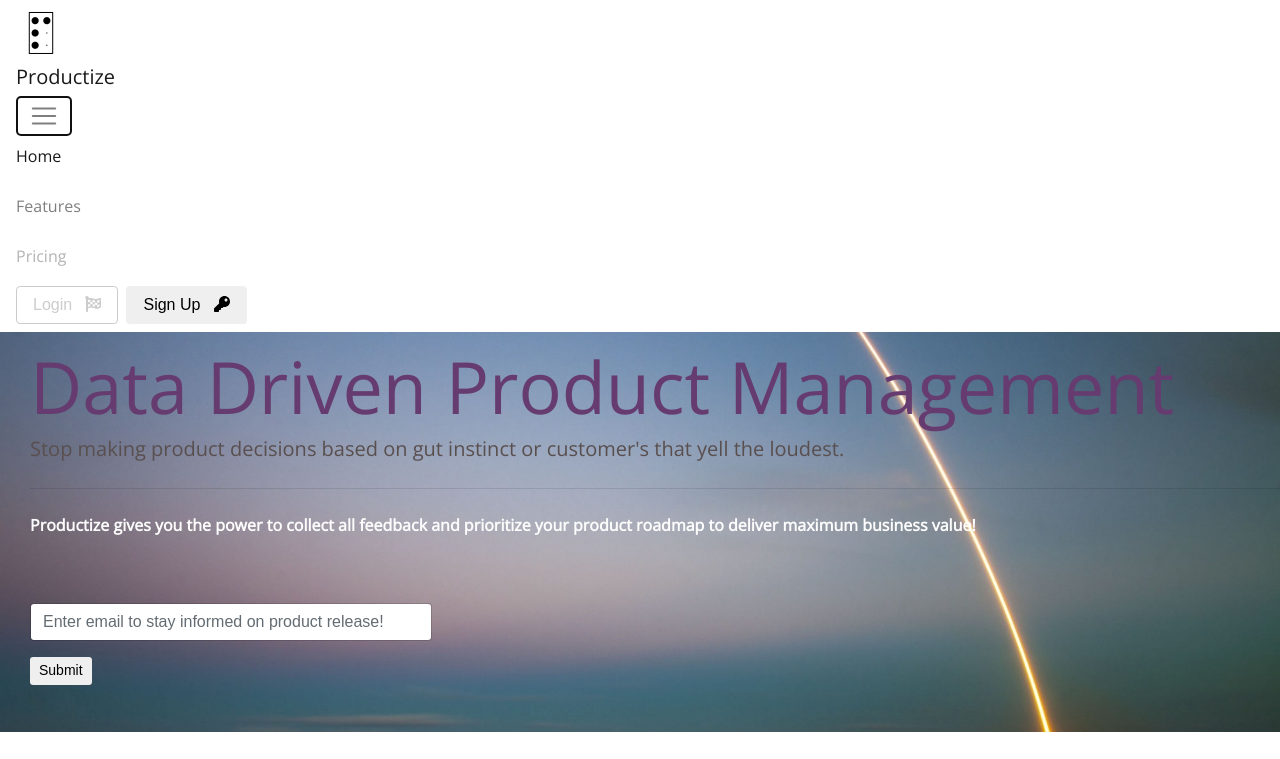
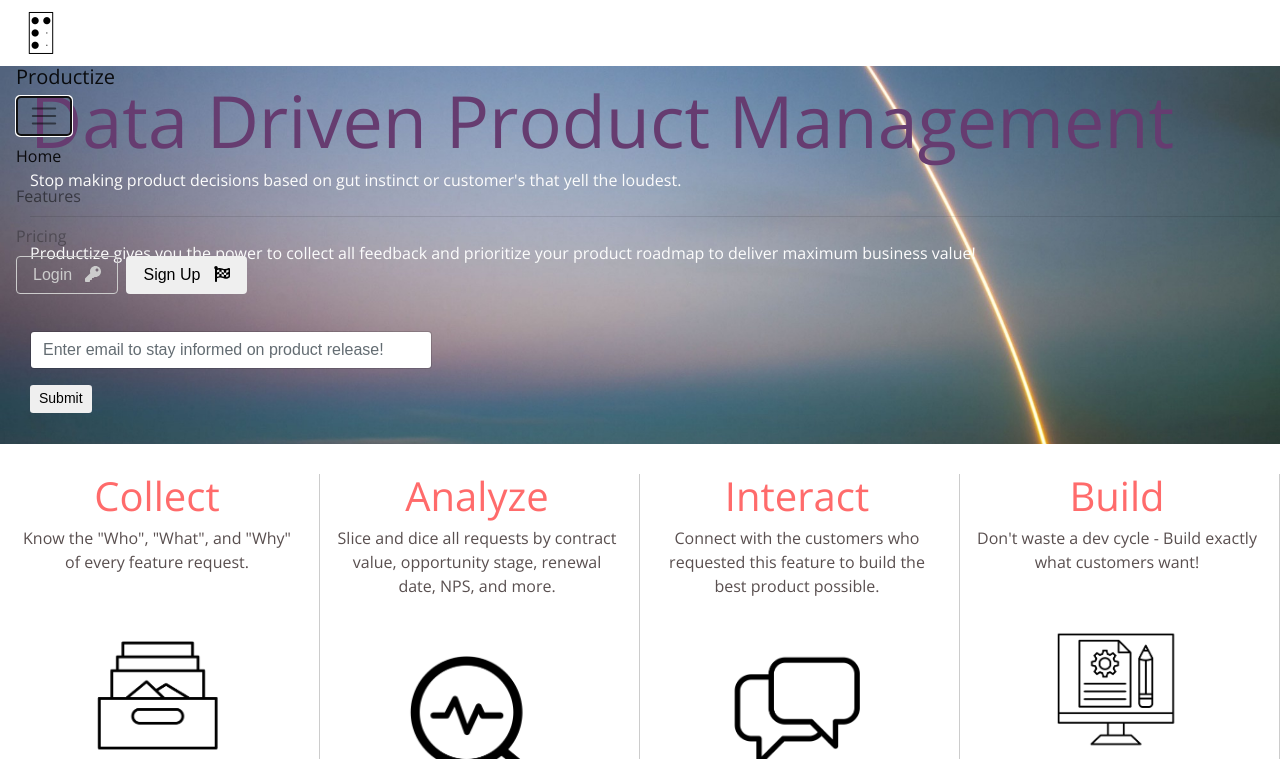
Before and after one commit to mdcanzoneri/productize, a plain HTML site: page index.html in a window 1280 px wide. Both pictures are taken after a click on the button "Toggle navigation". Shown: the top 759 px of the page. Drawn offline with nearby package versions, Linux system fonts and the light colour scheme.

Commit message:
Vertical dividers

```diff
--- a/index.html
+++ b/index.html
@@ -11,8 +11,9 @@
 </head>
 
 <body>
+  <body>
   <!-- Start Navbar -->
-  <nav class="navbar navbar-expand-lg navbar-light bg-light">
+    <nav class="navbar navbar-expand-lg navbar-light bg-light fixed-top">
       <img src="temp_logo.png" width="50" height="50" alt="">
       <a class="navbar-brand" href="#">Productize</a>
       <button class="navbar-toggler" type="button" data-toggle="collapse" data-target="#navbarSupportedContent" aria-controls="navbarSupportedContent" aria-expanded="false" aria-label="Toggle navigation">
@@ -31,8 +32,8 @@
           </li>
         </ul>
         <form class="form-inline my-2 my-lg-0">
-        <button class="btn btn-outline-secondary my-2 my-sm-0" type="submit">Login &nbsp; <i class="fas fa-flag-checkered"></i></button>
-        <button class="btn btn-outline-dark my-2 my-sm-0 mx-2" type="submit">Sign Up &nbsp; <i class="fas fa-key"></i></button>
+          <button class="btn btn-outline-secondary my-2 my-sm-0" type="submit">Login &nbsp; <i class="fas fa-key"></i></button>
+          <button class="btn btn-outline-dark my-2 my-sm-0 mx-2" type="submit">Sign Up &nbsp; <i class="fas fa-flag-checkered"></i></button>
         </form>
       </div>
     </nav>
@@ -41,9 +42,9 @@
 <!-- Start Jumbotron -->
 <div class="jumbotron-fluid jb-index">
   <h1 class="display-3">Data Driven Product Management</h1>
-  <p class="lead">Stop making product decisions based on gut instinct or customer's that yell the loudest.  </p>
+  <p class="lead-index">Stop making product decisions based on gut instinct or customer's that yell the loudest.  </p>
   <hr class="my-4">
-  <p class="font-weight-bold">Productize gives you the power to collect all feedback and prioritize your product roadmap to deliver maximum business value!</p>
+  <p class="font-weight">Productize gives you the power to collect all feedback and prioritize your product roadmap to deliver maximum business value!</p>
   <form>
     <div class="form-group col-4">
       <input type="email" class="form-control" id="exampleInputEmail1" aria-describedby="emailHelp" placeholder="Enter email to stay informed on product release!">
@@ -56,22 +57,22 @@
 <!-- Start Product Flow Banner -->
   <div class="container-fluid">
     <div class="row">
-      <div class="col text-center">
+      <div class="col text-center ops">
         <h1 class="high-level">Collect</h1>
         <p class="body-text">Know the "Who", "What", and "Why" of every feature request. </p>
         <img class="img-fluid ops" src="collect.png">
       </div>
-      <div class="col text-center">
+      <div class="col text-center ops">
         <h1 class="high-level">Analyze</h1>
         <p class="body-text">Slice and dice all requests by contract value, opportunity stage, renewal date, NPS, and more.</p>
         <img class="img-fluid ops" src="analyze.png">
       </div>
-      <div class="col text-center">
+      <div class="col text-center ops">
         <h1 class="high-level">Interact</h1>
         <p class="body-text">Connect with the customers who requested this feature to build the best product possible.</p>
         <img class="img-fluid ops" src="communicate.png">
       </div>
-      <div class="col text-center">
+      <div class="col text-center ops">
         <h1 class="high-level">Build</h1>
         <p class="body-text">Don't waste a dev cycle - Build exactly what customers want! </p>
         <img class="img-fluid ops" src="build.png">
--- a/styles.css
+++ b/styles.css
@@ -1,6 +1,7 @@
 /* Global Styles */
 body {
   font-family: 'Open Sans', sans-serif;
+  padding-top: 66px;
 }
 
 /* Index Styles */
@@ -17,11 +18,11 @@ p.body-text {
   color: 594F4F;
 }
 
-p.lead {
+p.lead-index {
   color: fcfcfc;
 }
 
-p.font-weight-bold {
+p.font-weight {
     color: fcfcfc;
 }
 
@@ -62,6 +63,11 @@ i.fas {
   padding 100px;
 }
 
+div.ops {
+  padding-right:20px;
+  border-right: 1px solid #ccc;
+}
+
 /* Features Styles */
 
 /* Pricing Styles */
@@ -74,7 +80,8 @@ div.jb-pricing {
     background-position: center;
     -webkit-background-size: cover;
     background-size: cover;
-    padding-bottom: 10px;
+    padding-bottom: 15px;
+    padding-top: 15px;
 }
 
 h1.plan-name {
@@ -100,13 +107,14 @@ p.lead {
   color: 594F4F;
 }
 
-li {
+li.features {
    margin:0 0 10px 0;
 }
 
 div.plan {
   padding-right:20px;
   border-right: 1px solid #ccc;
+  margin-top: 30px;
 }
 
 button.trial {
```
Also changed, not shown: features.html (+4 -3 lines), pricing.html (+14 -14 lines). Lines whose indentation alone changed are shown as unchanged.
